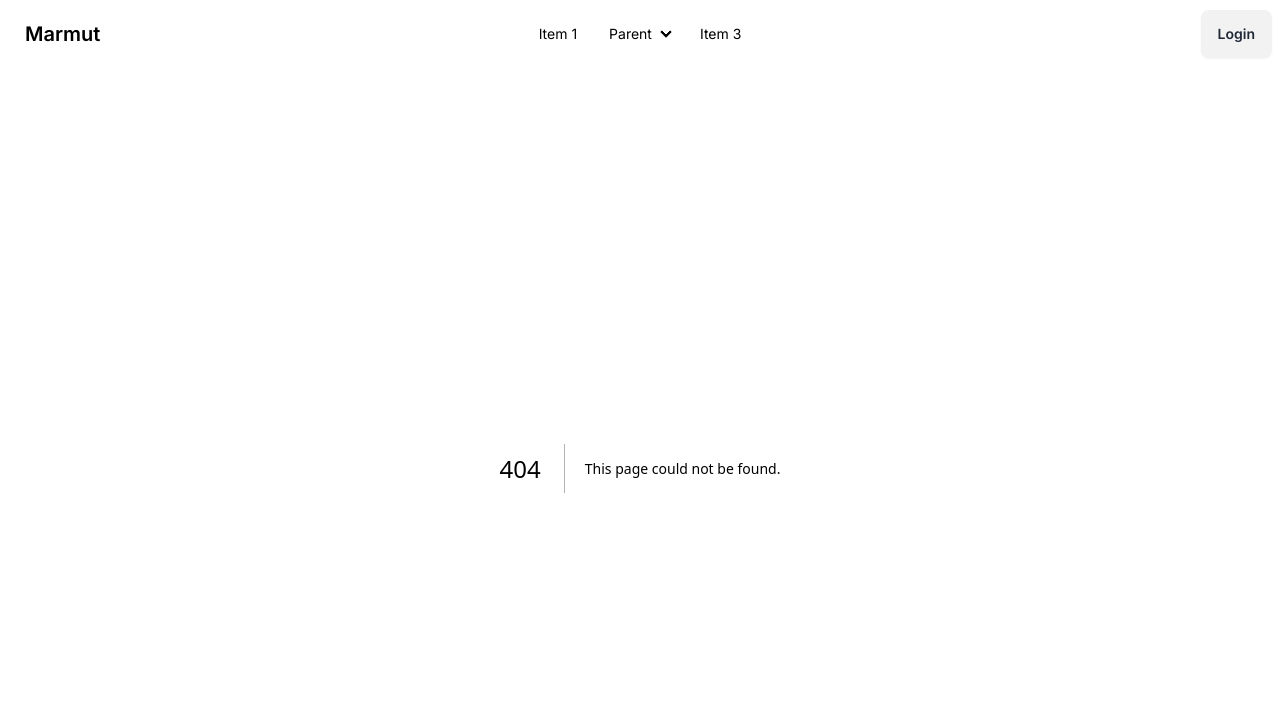
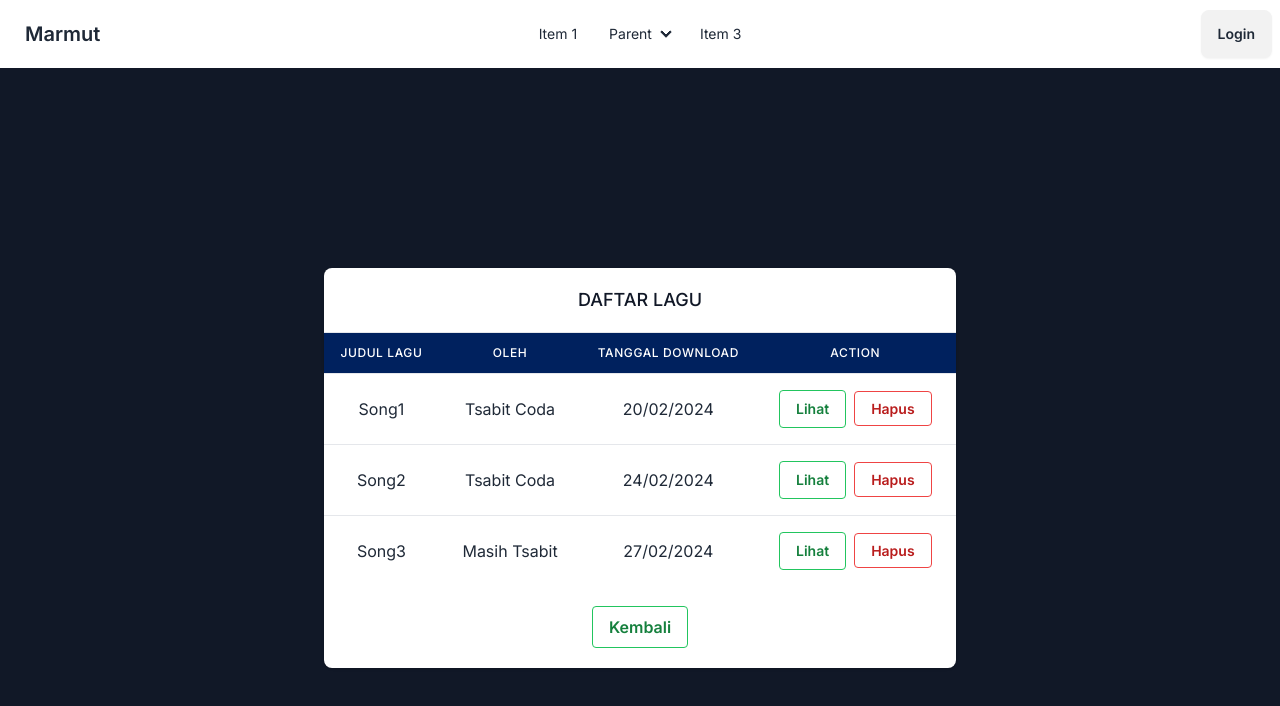
Before and after one commit to juankhusuma/marmut, a Next.js app: page /downloaded-songs in a window 1280 px wide. Before the commit this address had no page. Shown: the top 706 px of the page. Built offline with nearby package versions, Linux system fonts and the light colour scheme.

Commit message:
Implement Downloaded Songs (backup f)

```diff
--- /dev/null
+++ b/src/app/downloaded-songs/page.tsx
@@ -0,0 +1,101 @@
+import Link from 'next/link';
+
+export default function DownloadedSongs() {
+    return (
+        <div className="flex items-center justify-center min-h-screen bg-gray-900">
+            <div className="w-auto">
+                <div className="bg-white shadow overflow-hidden rounded-lg">
+                    <div className="px-4 py-5 sm:px-6">
+                        <h3 className="text-lg leading-6 font-medium text-gray-900 text-center">DAFTAR LAGU</h3>
+                    </div>
+                    <div className="border-t border-gray-200">
+                        <table className="min-w-full divide-y divide-gray-200">
+                            <thead className="bg-deep-blue">
+                                <tr>
+                                    <th scope="col" className="px-4 py-3 text-center text-xs font-medium text-white uppercase tracking-wider">
+                                        Judul Lagu
+                                    </th>
+                                    <th scope="col" className="px-4 py-3 text-center text-xs font-medium text-white uppercase tracking-wider">
+                                        Oleh
+                                    </th>
+                                    <th scope="col" className="px-4 py-3 text-center text-xs font-medium text-white uppercase tracking-wider">
+                                        Tanggal Download
+                                    </th>
+                                    <th scope="col" className="px-4 py-3 text-center text-xs font-medium text-white uppercase tracking-wider">
+                                        Action
+                                    </th>
+                                </tr>
+                            </thead>
+                            <tbody className="bg-white divide-y divide-gray-200 text-center">
+                              <tr>
+                                <td className="px-6 py-4 whitespace-nowrap">
+                                    Song1
+                                  </td>
+                                  <td className="px-6 py-4 whitespace-nowrap">
+                                    Tsabit Coda
+                                  </td>
+                                  <td className="px-6 py-4 whitespace-nowrap">
+                                    20/02/2024
+                                  </td>
+                                  <td className="px-6 py-4 whitespace-nowrap text-right text-sm font-medium">
+                                  <Link href="/album-song/user/albumdetails">
+                                    <button className="bg-transparent hover:bg-green-500 text-green-700 font-semibold hover:text-white py-2 px-4 border border-green-500 hover:border-transparent rounded mr-2">
+                                      Lihat
+                                    </button>
+                                  </Link>
+                                    <a href="#" className="bg-transparent hover:bg-red-500 text-red-700 font-semibold hover:text-white py-2 px-4 border border-red-500 hover:border-transparent rounded">Hapus</a>
+                                </td>
+                              </tr>
+                              <tr>
+                                <td className="px-6 py-4 whitespace-nowrap">
+                                    Song2
+                                  </td>
+                                  <td className="px-6 py-4 whitespace-nowrap">
+                                    Tsabit Coda
+                                  </td>
+                                  <td className="px-6 py-4 whitespace-nowrap">
+                                    24/02/2024
+                                  </td>
+                                  <td className="px-6 py-4 whitespace-nowrap text-right text-sm font-medium">
+                                  <Link href="/album-song/user/albumdetails">
+                                    <button className="bg-transparent hover:bg-green-500 text-green-700 font-semibold hover:text-white py-2 px-4 border border-green-500 hover:border-transparent rounded mr-2">
+                                      Lihat
+                                    </button>
+                                  </Link>
+                                    <a href="#" className="bg-transparent hover:bg-red-500 text-red-700 font-semibold hover:text-white py-2 px-4 border border-red-500 hover:border-transparent rounded">Hapus</a>
+                                </td>
+                              </tr>
+                              <tr>
+                                <td className="px-6 py-4 whitespace-nowrap">
+                                    Song3
+                                  </td>
+                                  <td className="px-6 py-4 whitespace-nowrap">
+                                    Masih Tsabit
+                                  </td>
+                                  <td className="px-6 py-4 whitespace-nowrap">
+                                    27/02/2024
+                                  </td>
+                                  <td className="px-6 py-4 whitespace-nowrap text-right text-sm font-medium">
+                                  <Link href="/album-song/user/albumdetails">
+                                    <button className="bg-transparent hover:bg-green-500 text-green-700 font-semibold hover:text-white py-2 px-4 border border-green-500 hover:border-transparent rounded mr-2">
+                                      Lihat
+                                    </button>
+                                  </Link>
+                                    <a href="#" className="bg-transparent hover:bg-red-500 text-red-700 font-semibold hover:text-white py-2 px-4 border border-red-500 hover:border-transparent rounded">Hapus</a>
+                                </td>
+                              </tr>
+                            </tbody>
+                        </table>
+                    </div>
+                    <div className="flex justify-center py-5">
+                        <Link href="/">
+                            <button className="bg-transparent hover:bg-green-500 text-green-700 font-semibold hover:text-white py-2 px-4 border border-green-500 hover:border-transparent rounded">
+                                Kembali
+                            </button>
+                        </Link>
+                    </div>
+                </div>
+            </div>
+        </div>
+    );
+}
```
